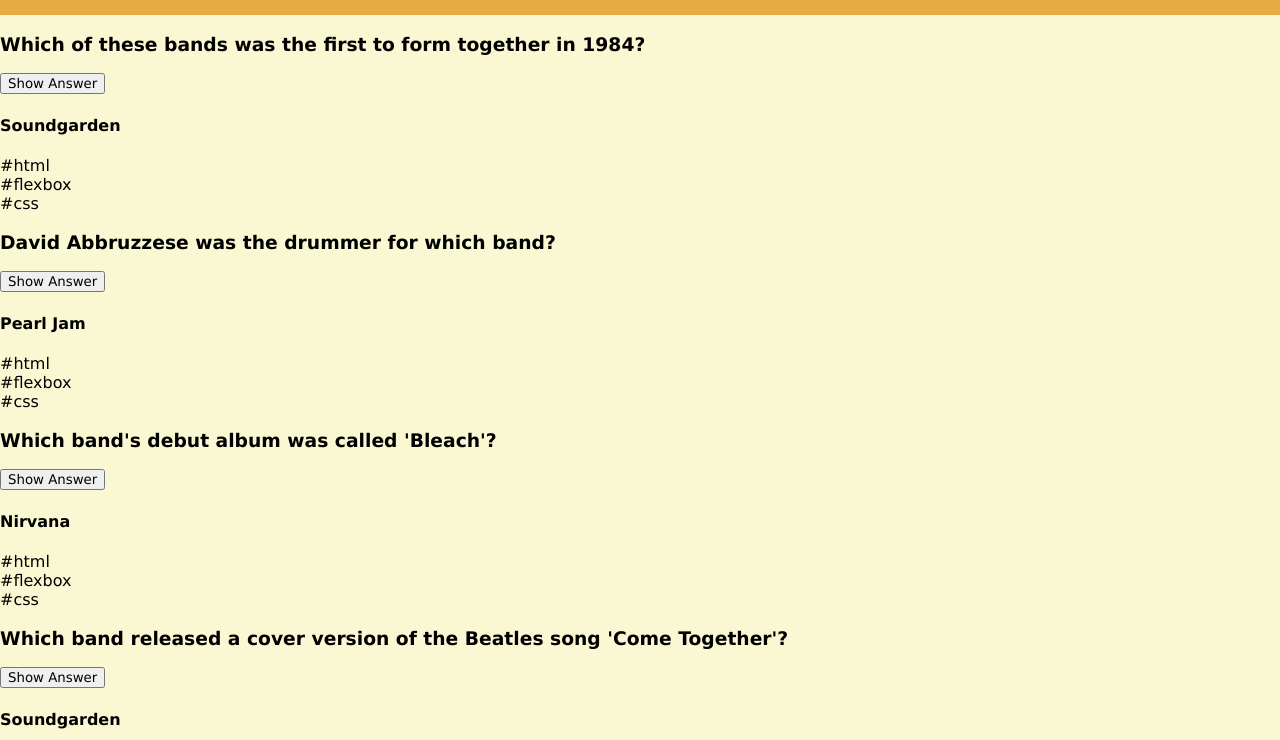
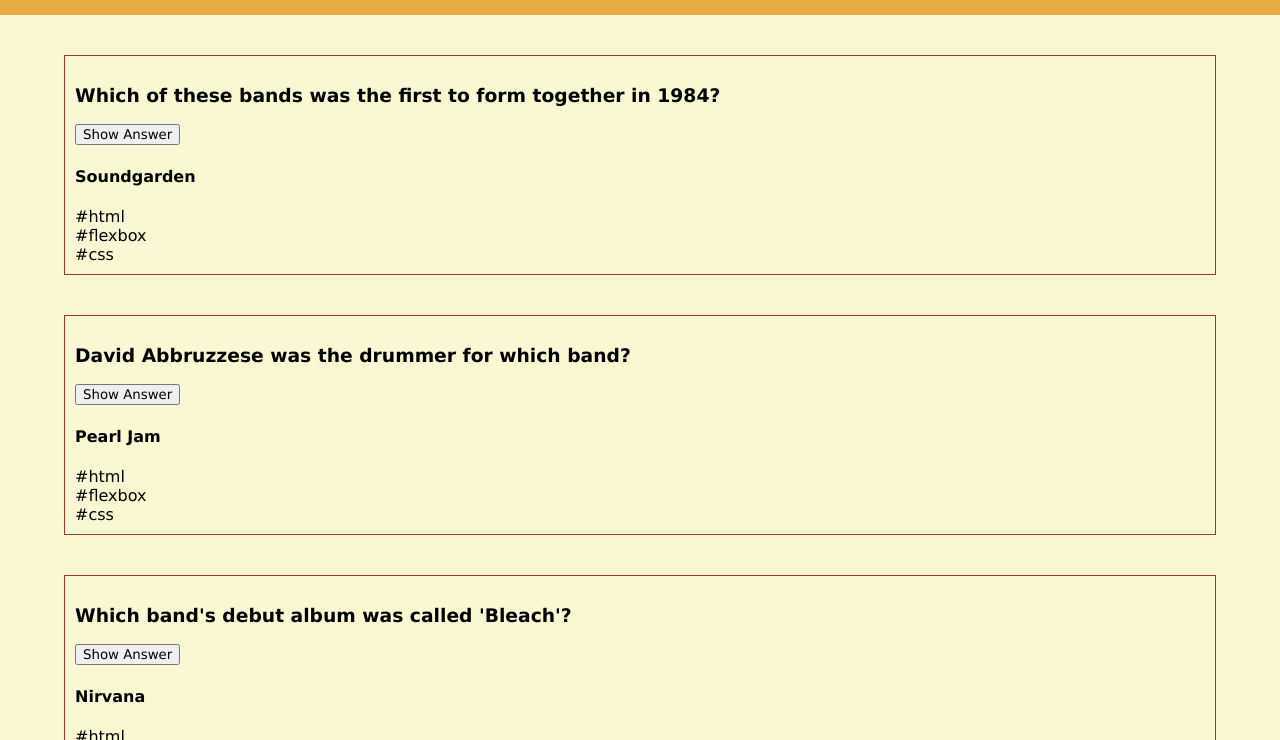
Before and after one commit to cashmerelc/derek-quiz-app, a plain HTML site: page index.html in a window 1280 px wide. Shown: the part 60-800 px from the top of the page. Drawn offline with Linux system fonts and the light colour scheme.

Commit message:
Aligned question cards horizontally, added top margin to first card, added gaps between cards, and added padding

```diff
--- a/css/styles.css
+++ b/css/styles.css
@@ -29,3 +29,21 @@
   margin: 0;
   color: var(--primary-color-dark);
 }
+
+.quiz-questions {
+  display: flex;
+  flex-direction: column;
+  align-items: center;
+  gap: 40px;
+  width: 100%;
+}
+
+.quiz-questions:first-child {
+  margin-top: 40px;
+}
+
+.question-card {
+  width: 90%;
+  padding: 10px;
+  border: 1px solid var(--primary-color-dark);
+}
```
